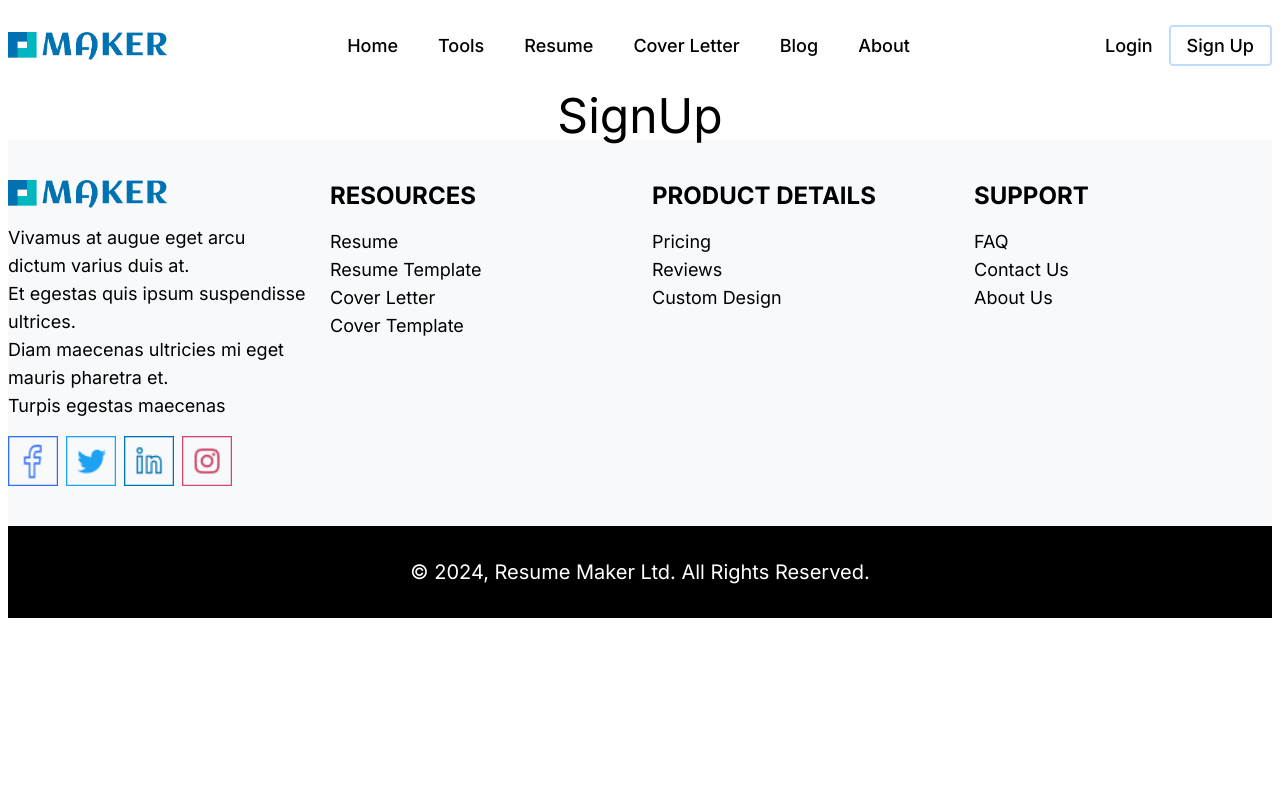
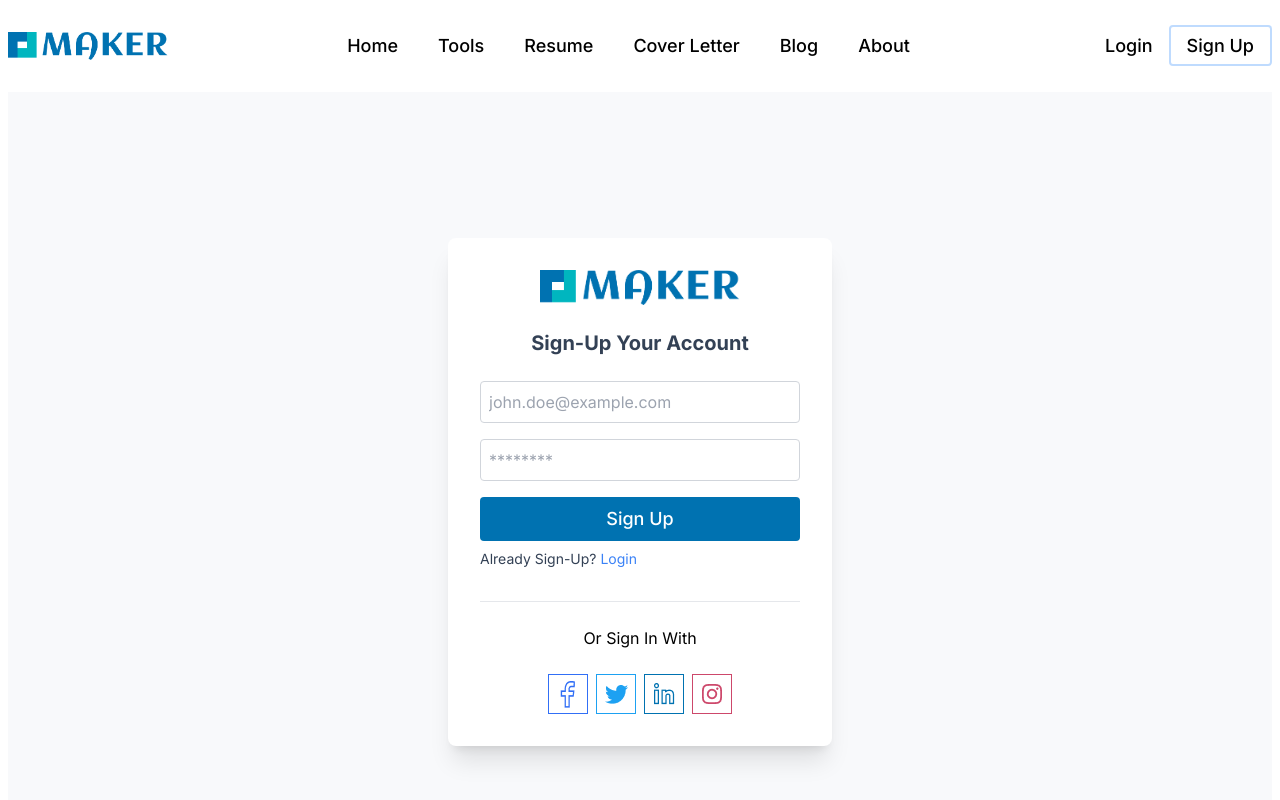
Before and after one commit to sujoncoder/Resume_Maker, a Next.js app: page /sign-up in a window 1280 px wide. Shown: the top 800 px of the page. Built offline with nearby package versions, Linux system fonts and the light colour scheme.

Commit message:
primary step ready

```diff
--- a/src/app/(pages)/login/page.jsx
+++ b/src/app/(pages)/login/page.jsx
@@ -1,10 +1,66 @@
-import React from 'react'
+import Link from 'next/link'
+import Image from 'next/image';
+import Logo from "/public/logo.png";
+// import Pinkbtn from '../../components/Pinkbtn';
+import icons from '@/app/utils/SocialIcons';
+
 
 const Login = () => {
     return (
-        <div>
-            <h1>Login</h1>
-        </div>)
+        <main className='bg-[#F8F9FB]'>
+            <div className="min-h-screen flex items-center justify-center">
+                <div className="bg-white p-8 rounded-lg shadow-xl w-96">
+                    <div className='flex justify-center items-center'>
+                        <Image
+                            src={Logo}
+                            width={200}
+                            height={200}
+                            alt='logo'
+                        />
+                    </div>
+                    <h2 className="text-xl font-bold py-6 text-slate-700 text-center">Login Your Account</h2>
+                    <form>
+                        <div className="mb-4">
+                            <input
+                                type="email"
+                                className="w-full border border-gray-300 rounded p-2"
+                                placeholder="john.doe@example.com"
+                            />
+                        </div>
+                        <div className="mb-4">
+                            <input
+                                type="password"
+                                className="w-full border border-gray-300 rounded p-2"
+                                placeholder="********"
+                            />
+                        </div>
+
+                        {/* <Pinkbtn label="Login" width="w-full" /> */}
+
+                        <button className='bg-[#0072B1] w-full rounded text-white py-2 text-lg font-medium'>Login</button>
+
+                        <p className='text-slate-700 py-2 text-sm'>New to here? <Link className='text-blue-500 hover:underline' href="/sign-up">Register</Link></p><br />
+
+                        <hr /><br />
+                        <p className='text-center'>Or Sign In With</p> <br />
+                        <div className='flex space-x-2 justify-center items-center'>
+                            {icons.map((icon, index) => (
+                                <div key={index}>
+                                    <Image
+                                        src={icon.icon}
+                                        width={40}
+                                        height={40}
+                                        alt='social icon'
+                                        className='cursor-pointer hover:scale-105 duration-300'
+                                    />
+                                </div>
+                            ))}
+                        </div>
+                    </form>
+                </div>
+            </div>
+        </main>
+    )
 }
 
 export default Login
--- a/src/app/(pages)/resume/page.jsx
+++ b/src/app/(pages)/resume/page.jsx
@@ -1,10 +1,77 @@
-import React from 'react'
+"use client"
+
+import { othersTemps, popularTemps } from '@/app/utils/PopularTemp'
+import Image from 'next/image'
+import React, { useState } from 'react'
 
 const Resume = () => {
+    const [borderColor, setBorderColor] = useState('border-white-500');
+
+    const handleClick = () => {
+        console.log("hello");
+        setBorderColor(borderColor === 'border-white-500' ? 'border-blue-500' : 'border-white-500');
+    };
+
     return (
-        <div>
-            <h1 className='text-center font-bold text-4xl'>Resume page</h1>
-        </div>
+        <main>
+            <section>
+                <div className='space-y-4 my-6 md:my-20'>
+                    <h1 className='text-4xl font-bold text-center'>Select Template For <br /> Your CV </h1>
+                    <p className='text-center'>
+                        Differentiate yourself and secure faster employment opportunities <br /> by utilizing our field-tested resume templates.
+                    </p>
+                </div>
+
+                {/* OTHERS TEMPLATES  */}
+                <div className='my-10'>
+                    <div className="flex justify-center items-center mx-0 md:mx-80 my-20">
+                        <div className="w-1/2 flex-1 border-t-4 border-blue-500"></div>
+                        <div className="mx-4 text-lg font-medium">POPULAR TEMPLATES</div>
+                        <div className="w-1/2 flex-1 border-t-4 border-blue-500"></div>
+                    </div>
+
+
+                    <div className='w-full md:w-3/4 mx-auto grid grid-cols-1 md:grid-cols-4 gap-4'>
+                        {
+                            popularTemps.map((temp) => (
+                                <div key={temp.id} className='flex justify-center items-center rounded-md'>
+                                    <Image
+                                        // onClick={handleClick}
+                                        src={temp.pic}
+                                        alt='templates'
+                                        className={`w-full cursor-pointer h-full border-2 object-cover rounded-md focus:border-blue-500`}
+                                    />
+                                </div>
+                            ))
+                        }
+                    </div>
+                </div>
+
+
+                {/* OTHERS TEMPLATES  */}
+                <div className='my-10'>
+                    <div className="flex justify-center items-center mx-0 md:mx-80 my-20">
+                        <div className="w-1/2 flex-1 border-t-4 border-blue-500"></div>
+                        <div className="mx-4 text-lg font-medium">OTHERS TEMPLATES</div>
+                        <div className="w-1/2 flex-1 border-t-4 border-blue-500"></div>
+                    </div>
+
+
+                    <div className='w-3/4 mx-auto grid grid-cols-1 md:grid-cols-4 gap-4'>
+                        {
+                            othersTemps.map((temp) => (
+                                <div className='flex justify-center items-center focus:border focus:border-blue-2'>
+                                    <Image
+                                        src={temp.pic}
+                                        alt='templates'
+                                    />
+                                </div>
+                            ))
+                        }
+                    </div>
+                </div>
+            </section>
+        </main>
     )
 }
 
--- a/src/app/(pages)/sign-up/page.jsx
+++ b/src/app/(pages)/sign-up/page.jsx
@@ -1,11 +1,66 @@
-import React from 'react'
+import Link from 'next/link'
+import Image from 'next/image';
+import Logo from "/public/logo.png";
+// import Pinkbtn from '../../components/Pinkbtn';
+import icons from '@/app/utils/SocialIcons';
+
 
 const SignUp = () => {
     return (
-        <div>
-            <h1 className='text-center text-5xl'>SignUp</h1>
-        </div>
+        <main className='bg-[#F8F9FB]'>
+            <div className="min-h-screen flex items-center justify-center">
+                <div className="bg-white p-8 rounded-lg shadow-xl w-96">
+                    <div className='flex justify-center items-center'>
+                        <Image
+                            src={Logo}
+                            width={200}
+                            height={200}
+                            alt='logo'
+                        />
+                    </div>
+                    <h2 className="text-xl font-bold py-6 text-slate-700 text-center">Sign-Up Your Account</h2>
+                    <form>
+                        <div className="mb-4">
+                            <input
+                                type="email"
+                                className="w-full border border-gray-300 rounded p-2"
+                                placeholder="john.doe@example.com"
+                            />
+                        </div>
+                        <div className="mb-4">
+                            <input
+                                type="password"
+                                className="w-full border border-gray-300 rounded p-2"
+                                placeholder="********"
+                            />
+                        </div>
+
+                        {/* <Pinkbtn label="Login" width="w-full" /> */}
+
+                        <button className='bg-[#0072B1] w-full rounded text-white py-2 text-lg font-medium'>Sign Up</button>
+
+                        <p className='text-slate-700 py-2 text-sm'>Already Sign-Up? <Link className='text-blue-500 hover:underline' href="/login">Login</Link></p><br />
+
+                        <hr /><br />
+                        <p className='text-center'>Or Sign In With</p> <br />
+                        <div className='flex space-x-2 justify-center items-center'>
+                            {icons.map((icon, index) => (
+                                <div key={index}>
+                                    <Image
+                                        src={icon.icon}
+                                        width={40}
+                                        height={40}
+                                        alt='social icon'
+                                        className='cursor-pointer hover:scale-105 duration-300'
+                                    />
+                                </div>
+                            ))}
+                        </div>
+                    </form>
+                </div>
+            </div>
+        </main>
     )
 }
 
-export default SignUp
+export default SignUp;
--- a/src/app/components/shared/Footer.jsx
+++ b/src/app/components/shared/Footer.jsx
@@ -6,7 +6,7 @@ import icons from '@/app/utils/SocialIcons';
 const Footer = () => {
     const currentYear = new Date().getFullYear();
     return (
-        <main className='bg-[#F8F9FB] pt-10'>
+        <main className='bg-white pt-10'>
             <section className='flex justify-center items-center'>
                 <div className='grid grid-cols-1 md:grid-cols-2 lg:grid-cols-4 gap-6'>
                     {/* LOGO AND ICONS */}
--- /dev/null
+++ b/src/app/utils/PopularTemp.js
@@ -0,0 +1,55 @@
+import man from "/public/assets/images/sujon.jpg";
+
+export const popularTemps = [
+    {
+        id: 1,
+        pic: man
+    },
+    {
+        id: 2,
+        pic: man
+    },
+    {
+        id: 3,
+        pic: man
+    },
+    {
+        id: 4,
+        pic: man
+    },
+];
+
+export const othersTemps = [
+    {
+        id: 1,
+        pic: man
+    },
+    {
+        id: 2,
+        pic: man
+    },
+    {
+        id: 3,
+        pic: man
+    },
+    {
+        id: 4,
+        pic: man
+    },
+    {
+        id: 5,
+        pic: man
+    },
+    {
+        id: 6,
+        pic: man
+    },
+    {
+        id: 7,
+        pic: man
+    },
+    {
+        id: 8,
+        pic: man
+    },
+];
```
Also changed, not shown: 1 other file (tests, documents, lock files or other folders).
